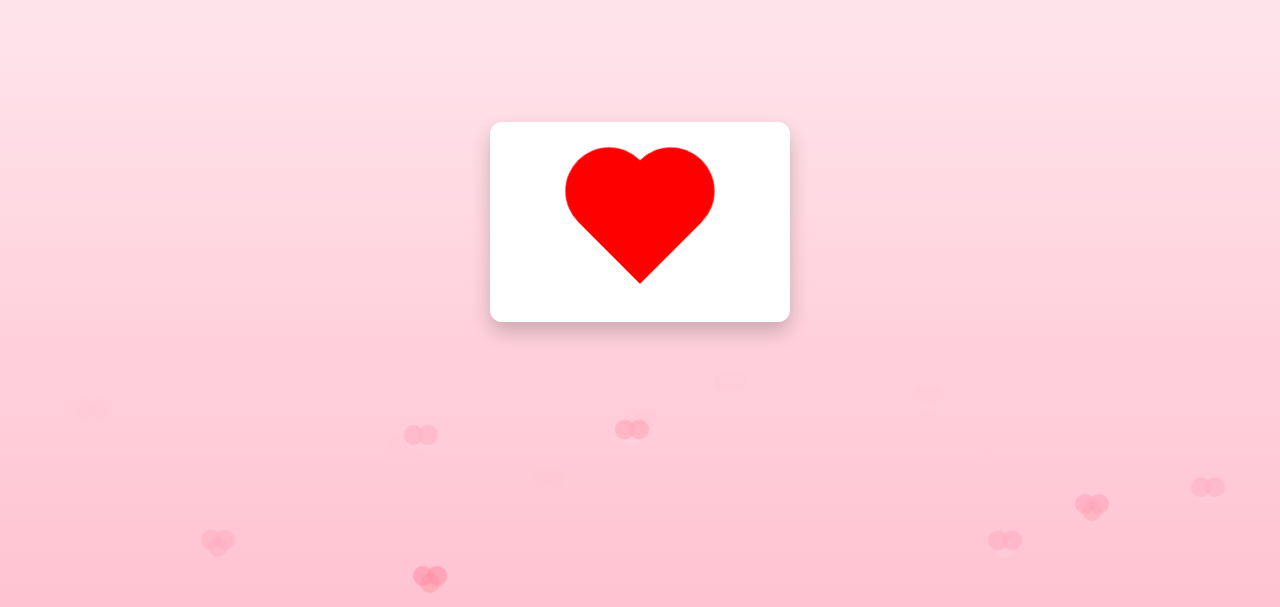
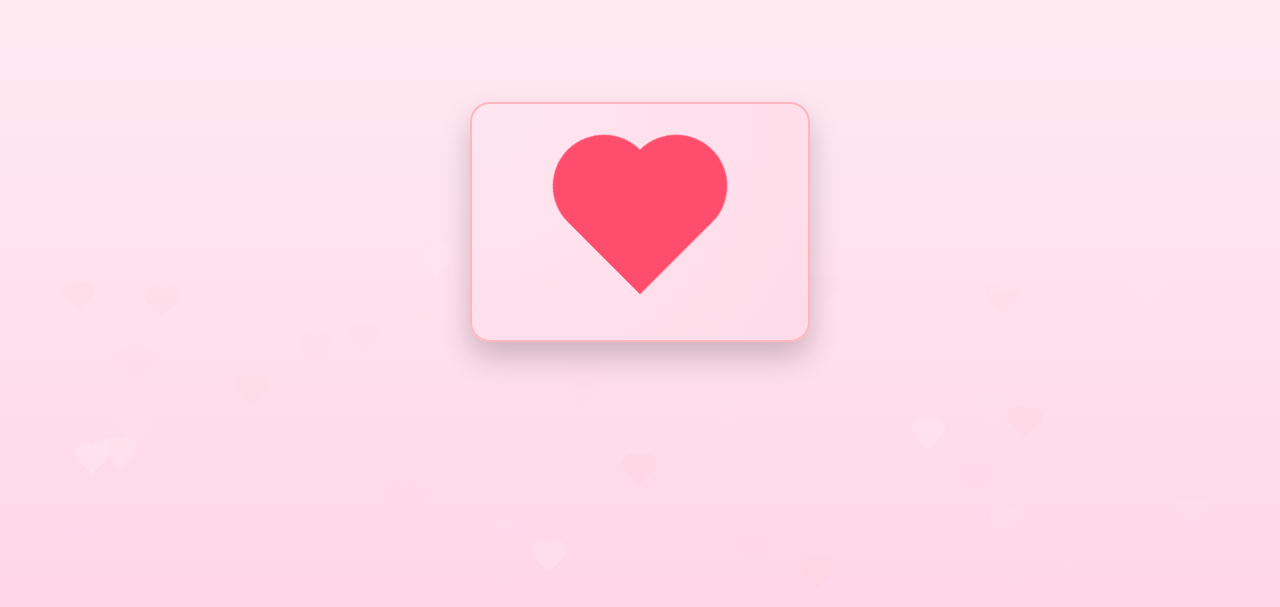
Before and after one commit to Tiredmedusa/despedida, a plain HTML site: page index.html in a window 1280 px wide. Shown: the part 178-785 px from the top of the page. Drawn offline with Linux system fonts and the light colour scheme.

Commit message:
Update index.html

```diff
--- a/index.html
+++ b/index.html
@@ -3,28 +3,37 @@
 <head>
   <meta charset="UTF-8" />
   <meta name="viewport" content="width=device-width, initial-scale=1.0"/>
-  <title>Carta de Amor</title>
+  <title>Carta Romántica</title>
+  <link href="https://fonts.googleapis.com/css2?family=Great+Vibes&display=swap" rel="stylesheet">
   <style>
     * {
       box-sizing: border-box;
+      margin: 0;
+      padding: 0;
     }
     body {
-      margin: 0;
       height: 100vh;
-      background: linear-gradient(to bottom, #ffeef3, #ffc2d1);
+      background: linear-gradient(to bottom, #fff0f5, #ffd6e7);
       display: flex;
       justify-content: center;
       align-items: center;
       overflow: hidden;
-      font-family: 'Cursive', sans-serif;
+      font-family: 'Great Vibes', cursive;
+      position: relative;
     }
 
     .scene {
       position: relative;
-      width: 300px;
-      height: 200px;
-      perspective: 1000px;
+      width: 340px;
+      height: 240px;
+      perspective: 1200px;
       cursor: pointer;
+      transition: transform 0.3s ease;
+      z-index: 10;
+    }
+
+    .scene:hover {
+      transform: scale(1.02);
     }
 
     .card {
@@ -32,7 +41,7 @@
       height: 100%;
       position: relative;
       transform-style: preserve-3d;
-      transition: transform 1s ease;
+      transition: transform 1.2s ease;
     }
 
     .card.opened {
@@ -44,46 +53,46 @@
       width: 100%;
       height: 100%;
       backface-visibility: hidden;
-      border-radius: 12px;
+      border-radius: 20px;
     }
 
     .front {
-      background: white;
+      background: radial-gradient(circle at top left, #ffe6f0, #ffdbe8);
       display: flex;
       justify-content: center;
       align-items: center;
-      z-index: 2;
-      box-shadow: 0 10px 20px rgba(0,0,0,0.2);
+      box-shadow: 0 15px 30px rgba(0,0,0,0.2);
+      border: 2px solid #ffb6c1;
       position: relative;
     }
 
     .heart {
-      width: 80px;
-      height: 80px;
-      background: red;
+      width: 100px;
+      height: 100px;
+      background: #ff4d6d;
       position: relative;
       transform: rotate(-45deg);
-      animation: pulse 1.5s infinite;
+      animation: pulse 1.8s infinite;
     }
 
     .heart::before,
     .heart::after {
       content: "";
-      width: 80px;
-      height: 80px;
-      background: red;
+      width: 100px;
+      height: 100px;
+      background: #ff4d6d;
       border-radius: 50%;
       position: absolute;
     }
 
     .heart::before {
-      top: -40px;
+      top: -50px;
       left: 0;
     }
 
     .heart::after {
       top: 0;
-      left: 40px;
+      left: 50px;
     }
 
     @keyframes pulse {
@@ -91,37 +100,63 @@
         transform: scale(1) rotate(-45deg);
       }
       50% {
-        transform: scale(1.1) rotate(-45deg);
+        transform: scale(1.15) rotate(-45deg);
       }
     }
 
     .back {
-      background: #fff5f8;
+      background: #fffafd;
       transform: rotateX(180deg);
-      padding: 20px;
+      padding: 30px;
       text-align: center;
       display: flex;
       align-items: center;
       justify-content: center;
       flex-direction: column;
-      box-shadow: 0 10px 20px rgba(0,0,0,0.2);
+      box-shadow: 0 15px 30px rgba(0,0,0,0.2);
       border: 2px dashed #ff99aa;
+      position: relative;
     }
 
     .back h1 {
-      font-size: 24px;
+      font-size: 30px;
       color: #d6336c;
-      font-family: 'Brush Script MT', cursive;
+      margin: 0;
+      text-shadow: 1px 1px 2px #fff0f5;
+      opacity: 0;
+      animation: fadeIn 1s forwards;
+      animation-delay: 0.6s;
+    }
+
+    @keyframes fadeIn {
+      to {
+        opacity: 1;
+      }
+    }
+
+    .sparkle {
+      position: absolute;
+      width: 6px;
+      height: 6px;
+      background: white;
+      border-radius: 50%;
+      box-shadow: 0 0 10px #fff;
+      opacity: 0.8;
+      animation: sparkle-fly 1s ease-out forwards;
+    }
+
+    @keyframes sparkle-fly {
+      0% { transform: scale(0.5) translateY(0); opacity: 1; }
+      100% { transform: scale(1.5) translateY(-100px); opacity: 0; }
     }
 
     .floating-heart {
       position: absolute;
       width: 20px;
       height: 20px;
-      background: rgba(255, 105, 135, 0.6);
       transform: rotate(-45deg);
-      animation: float 6s infinite ease-in-out;
-      border-radius: 50%;
+      animation: float 8s infinite ease-in-out;
+      z-index: 0;
     }
 
     .floating-heart::before,
@@ -129,7 +164,7 @@
       content: '';
       width: 20px;
       height: 20px;
-      background: rgba(255, 105, 135, 0.6);
+      background: inherit;
       border-radius: 50%;
       position: absolute;
     }
@@ -146,9 +181,8 @@
 
     @keyframes float {
       0% { transform: translateY(0) rotate(-45deg); opacity: 1; }
-      100% { transform: translateY(-300px) rotate(-45deg); opacity: 0; }
+      100% { transform: translateY(-400px) rotate(-45deg); opacity: 0; }
     }
-
   </style>
 </head>
 <body>
@@ -159,28 +193,42 @@
         <div class="heart"></div>
       </div>
       <div class="card-face back">
-        <h1> Te amo infinitamente Cele te deseo lo mejor 💖</h1>
+        <h1>Te amo para siempre Cele 💖</h1>
       </div>
     </div>
   </div>
 
-  <!-- Corazones flotantes -->
   <script>
-    const colors = ['#ff99aa', '#ffb3c6', '#ffcce1', '#ffd6e7'];
-    for (let i = 0; i < 30; i++) {
+    const colors = ['#ffccd5', '#ffd6e7', '#ffe0f0', '#fff0f5'];
+    for (let i = 0; i < 50; i++) {
       const heart = document.createElement('div');
       heart.className = 'floating-heart';
       heart.style.left = Math.random() * 100 + '%';
-      heart.style.bottom = Math.random() * -200 + 'px';
-      heart.style.animationDuration = (Math.random() * 3 + 3) + 's';
-      heart.style.background = colors[Math.floor(Math.random() * colors.length)];
-      heart.style.opacity = Math.random() * 0.7 + 0.3;
+      heart.style.bottom = Math.random() * -300 + 'px';
+      heart.style.animationDuration = (Math.random() * 3 + 5) + 's';
+      const color = colors[Math.floor(Math.random() * colors.length)];
+      heart.style.background = color;
+      heart.style.opacity = Math.random() * 0.6 + 0.4;
       document.body.appendChild(heart);
+    }
+
+    function createSparkles(container, count = 20) {
+      for (let i = 0; i < count; i++) {
+        const sparkle = document.createElement('div');
+        sparkle.className = 'sparkle';
+        sparkle.style.left = Math.random() * 100 + '%';
+        sparkle.style.top = Math.random() * 100 + '%';
+        container.appendChild(sparkle);
+        setTimeout(() => sparkle.remove(), 1000);
+      }
     }
 
     function openCard(scene) {
       const card = scene.querySelector('.card');
       card.classList.toggle('opened');
+      if (card.classList.contains('opened')) {
+        createSparkles(card);
+      }
     }
   </script>
 
```
